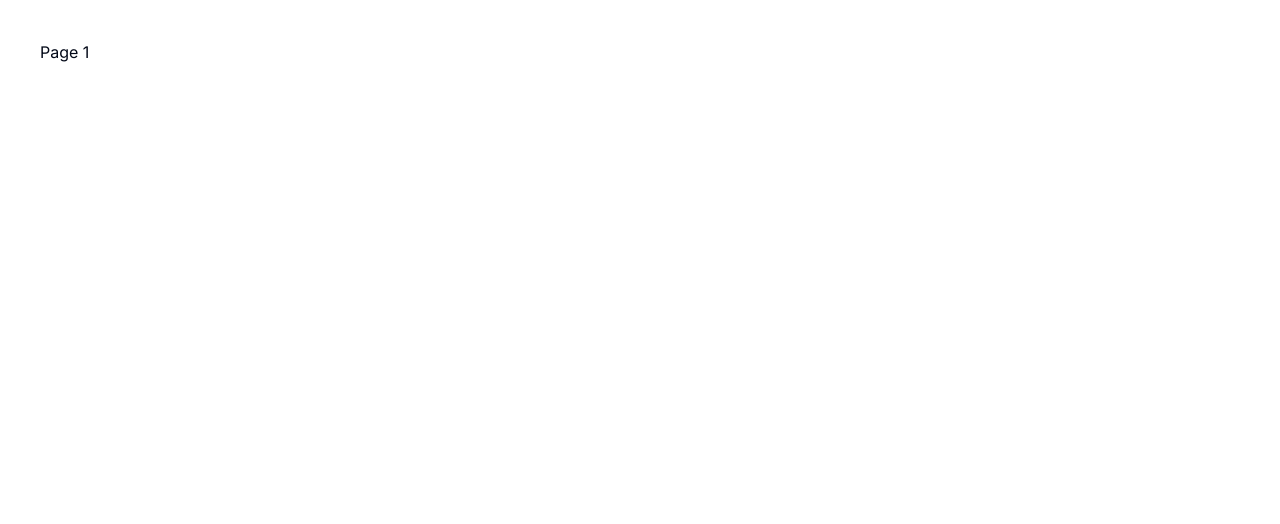
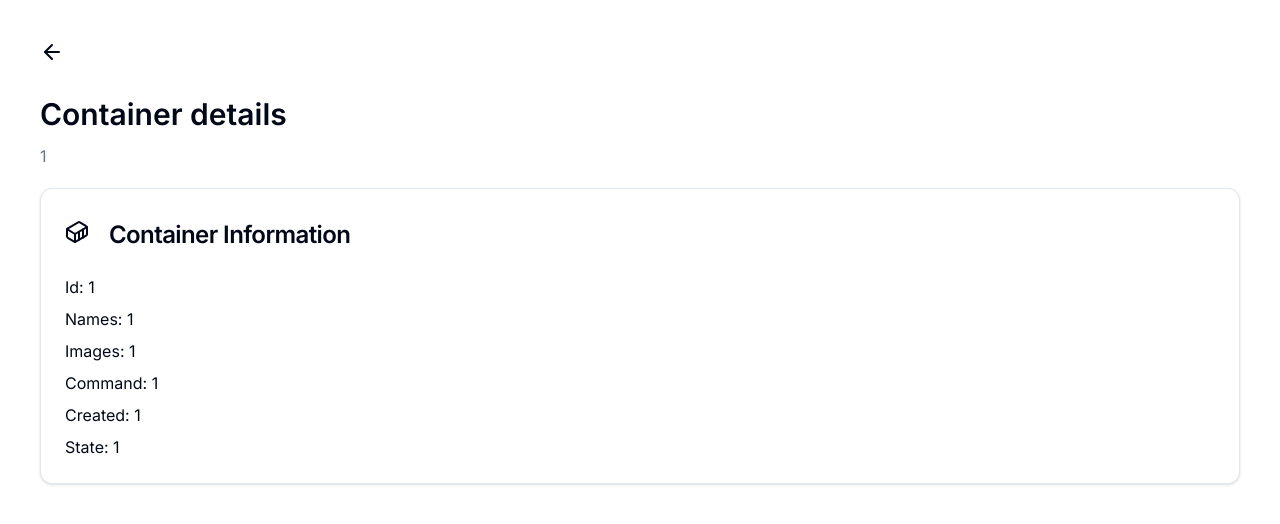
Before and after one commit to Inerska/docksweeper, a Next.js app in the folder src/DockSweeper.Presentation/webclient/: page /docker/containers/1 in a window 1280 px wide. Shown: the top 524 px of the page. Built offline with nearby package versions, Linux system fonts and the light colour scheme.

Commit message:
style(detail/container): hover and link arrow to go back

```diff
--- a/src/DockSweeper.Presentation/webclient/app/docker/containers/[id]/page.tsx
+++ b/src/DockSweeper.Presentation/webclient/app/docker/containers/[id]/page.tsx
@@ -1,5 +1,32 @@
+import {Card, CardContent, CardDescription, CardFooter, CardHeader, CardTitle} from "@/components/ui/card";
+import {ArrowLeft, ContainerIcon} from "lucide-react";
+import Link from "next/link";
+
 export default function Page({params}: { params: { id: string } }) {
-    return (<div>
-        <h1>Page {params.id}</h1>
+    return (
+        <div>
+        <header className="mb-5 flex flex-col gap-3">
+            <Link href={`/`} className="hover:-translate-x-5 transition-transform duration-200 mb-5 ease-in-out hover:text-slate-500">
+                <ArrowLeft/>
+            </Link>
+            <h1 className="font-semibold text-3xl">Container details</h1>
+            <h2 className="text-slate-500">{params.id}</h2>
+        </header>
+        <Card>
+            <CardHeader className="flex flex-row w-full items-center gap-5">
+                <ContainerIcon/>
+                <CardTitle className="text-2xl">Container Information</CardTitle>
+            </CardHeader>
+            <CardContent>
+                <ul className="flex flex-col gap-2">
+                    <li>Id: {params.id}</li>
+                    <li>Names: {params.id}</li>
+                    <li>Images: {params.id}</li>
+                    <li>Command: {params.id}</li>
+                    <li>Created: {params.id}</li>
+                    <li>State: {params.id}</li>
+                </ul>
+            </CardContent>
+        </Card>
     </div>);
 }
```
